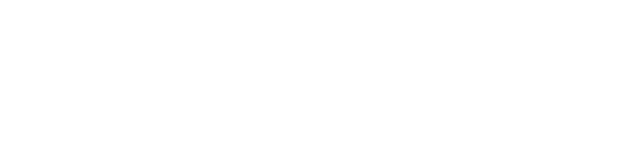
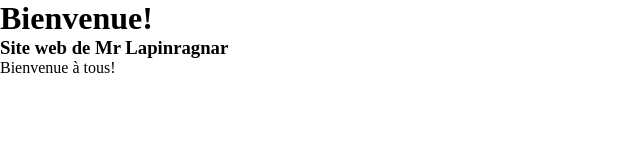
Before and after one commit to lapinRagnar/mon-site-lapinragnara, a website: page index.html in a window 1280 px wide. Shown: the whole page, without its empty margins (0-640 px from the left). Drawn offline with Linux system fonts and the light colour scheme; files that its build step writes are made by us from their sources.

Commit message:
text page d'accueil

```diff
--- a/index.html
+++ b/index.html
@@ -6,9 +6,16 @@
     <link rel="shortcut icon" href="./static/images/favicon.ico" type="image/x-icon">
     <meta name="viewport" content="width=device-width, initial-scale=1.0">
     <title>Lapinragnar-web</title>
-    <link rel="stylesheet" href="style.css">
+    <link rel="stylesheet" href="./static/css/style.css">
 </head>
 <body>
 
+
+    <h1>Bienvenue!</h1>
+    <h3>Site web de Mr Lapinragnar</h3>
+
+    <p>Bienvenue à tous!</p>
+
+    <script src="./static/js/app.js"></script>
 </body>
 </html>
--- a/static/css/style.css
+++ b/static/css/style.css
@@ -0,0 +1,5 @@
+* {
+    box-sizing: border-box;
+    padding: 0;
+    margin: 0;
+}
--- a/static/js/app.js
+++ b/static/js/app.js
@@ -0,0 +1 @@
+console.log("bonjour");
```
